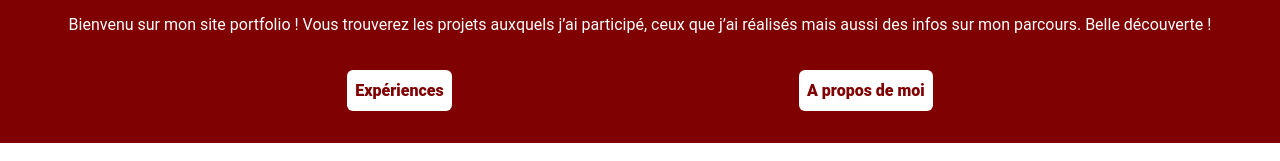
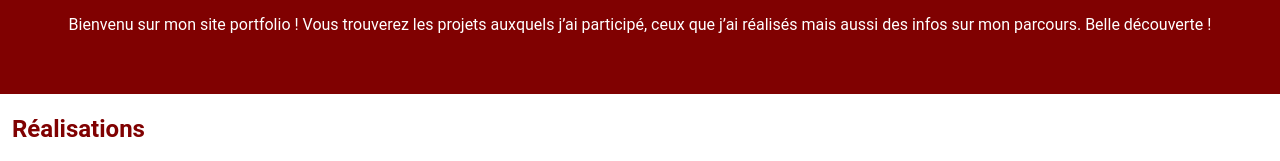
Before and after one commit to Th3a-Ft/Portfolio, a Vue app: page / in a window 1280 px wide. Shown: the part 214-375 px from the top of the page. Built offline with nearby package versions, Linux system fonts and the light colour scheme.

Commit message:
fix nav anchors

```diff
--- a/src/App.vue
+++ b/src/App.vue
@@ -40,8 +40,8 @@
           <House/>
         </router-link>
         <router-link to="/realisations" class="mx-3">Réalisations</router-link>
-        <router-link to="/#experiences" class="mx-3">Expériences</router-link>
-        <router-link to="/#competences" class="mx-3">Compétences</router-link>
+        <router-link :to="{ path: '/', hash: '#experiences' }" class="mx-3">Expériences</router-link>
+        <router-link :to="{ path: '/', hash: '#skills' }" class="mx-3">Compétences</router-link>
         <router-link to="/a-propos-de-moi" class="mx-3">A propos de moi</router-link>
         <router-link to="/contact" class="mx-3">Contact</router-link>
         <a href="/public/doc/CV_thea_fort.pdf" target="_blank" class="mx-3">
--- a/src/components/BannerComponent.vue
+++ b/src/components/BannerComponent.vue
@@ -3,9 +3,9 @@
     <h1>{{ title }}</h1>
     <p class="text-white text-center mx-3">{{description}} </p>
     <div class="w-full text-center flex flex-wrap justify-evenly pt-8">
-      <a v-for="link in links"
-          :href="link.url"
-          class="bg-white text-red font-extrabold p-2 mb-2 rounded-sm">{{link.text}}</a>
+      <router-link v-for="link in links"
+          :to="link.url"
+          class="bg-white text-red font-extrabold p-2 mb-2 rounded-sm">{{link.text}}</router-link>
 
     </div>
   </div>
--- a/src/router/index.js
+++ b/src/router/index.js
@@ -43,12 +43,22 @@ const router = createRouter({
         },
 
     ],
+    scrollBehavior(to, from, savedPosition) {
+        if (savedPosition) {
+            return savedPosition
+        }
+        if (to.hash) {
+            return {
+                el: to.hash,
+            }
+        }
+        return { top: 0 }
+    }
 
 });
 
-// Loads the title and description of each page before changing the route
 router.beforeEach((to) => {
-        const {title, description} = to.meta;
+        const {title} = to.meta;
         const defaultTitle = 'Théa Fort Portfolio';
         document.title = title || defaultTitle
     }
--- a/src/views/AboutMeView.vue
+++ b/src/views/AboutMeView.vue
@@ -83,5 +83,4 @@
 <script setup>
 import BannerComponent from "@/components/BannerComponent.vue";
 import {BookOpenText, Volleyball, MapPlus, CalendarDays, Link, Handshake} from "lucide-vue-next";
-import CardComponent from "@/components/CardComponent.vue";
 </script>
--- a/src/views/HomeView.vue
+++ b/src/views/HomeView.vue
@@ -2,10 +2,7 @@
   <BannerComponent
       title="Hello World!"
       description="Bienvenu sur mon site portfolio ! Vous trouverez les projets auxquels j’ai participé, ceux que j’ai réalisés mais aussi des infos sur mon parcours. Belle découverte !"
-      :links="[
-        {'url':'/#experiences','text':'Expériences'},
-        {'url':'/a-propos-de-moi','text':'A propos de moi'},
-      ]"
+
   />
   <div>
     <h2 class="h2-red">Réalisations</h2>
@@ -56,7 +53,7 @@
     </div>
   </div>
 
-  <div class="bg-red pb-8" id="competences">
+  <div class="bg-red pb-8" id="skills">
     <h2 class="h2-white">Hard Skills</h2>
 
     <div class="flex flex-row flex-wrap justify-evenly">
```
